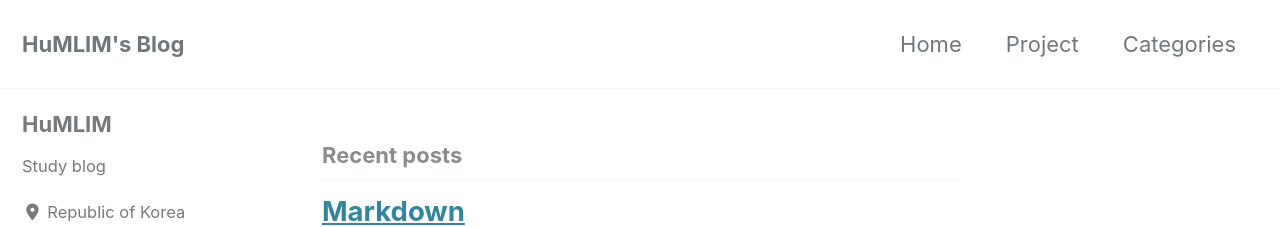
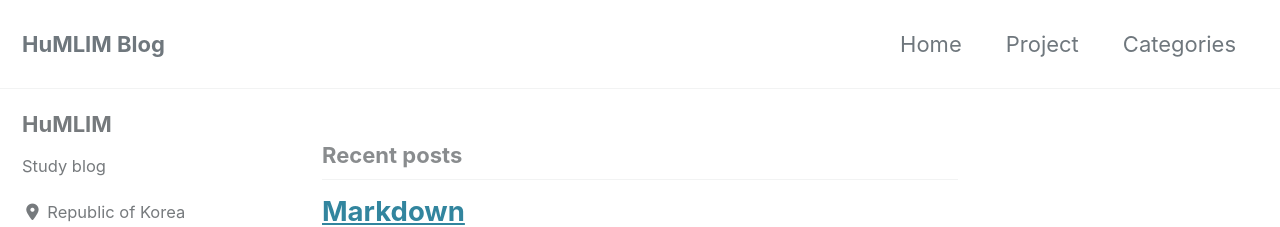
Before and after one commit to HuMLIM/HuMLIM.github.io, a Jekyll site: the page built from index.html, in a window 1280 px wide and 900 px high. Shown: the top 227 px of the window. Built offline with Jekyll 4.4.1, drawn with Linux system fonts in a browser that asks for light colours; cached includes are drawn as plain includes; nearby versions of some CDN libraries; the list of posts is cut into pages by our own code.

```diff
--- a/_config.yml
+++ b/_config.yml
@@ -16,7 +16,7 @@ minimal_mistakes_skin    : "default" # "air", "aqua", "contrast", "dark", "dirt"
 
 # Site Settings
 locale                   : "en-US"
-title                    : "HuMLIM's Blog"
+title                    : "HuMLIM Blog"
 title_separator          : "-"
 subtitle                 : # site tagline that appears below site title in masthead
 name                     : "hunmin.lim"
```
